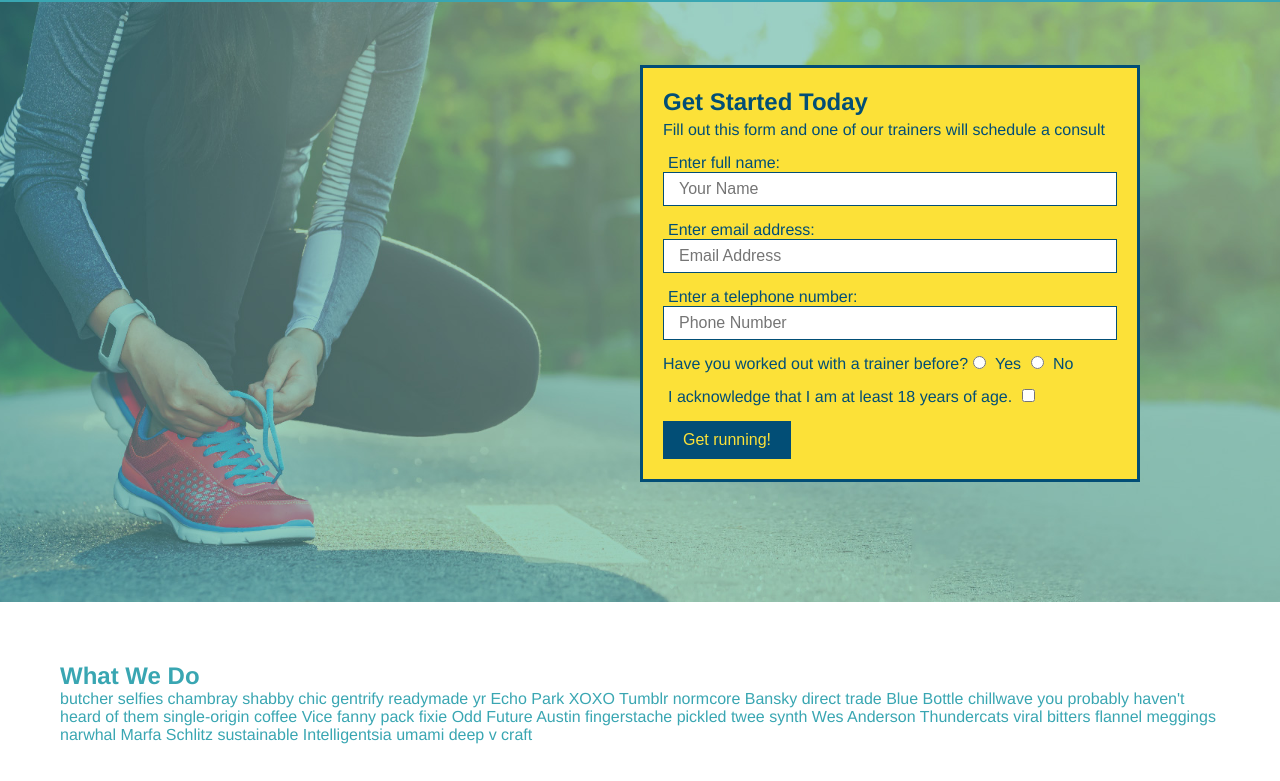
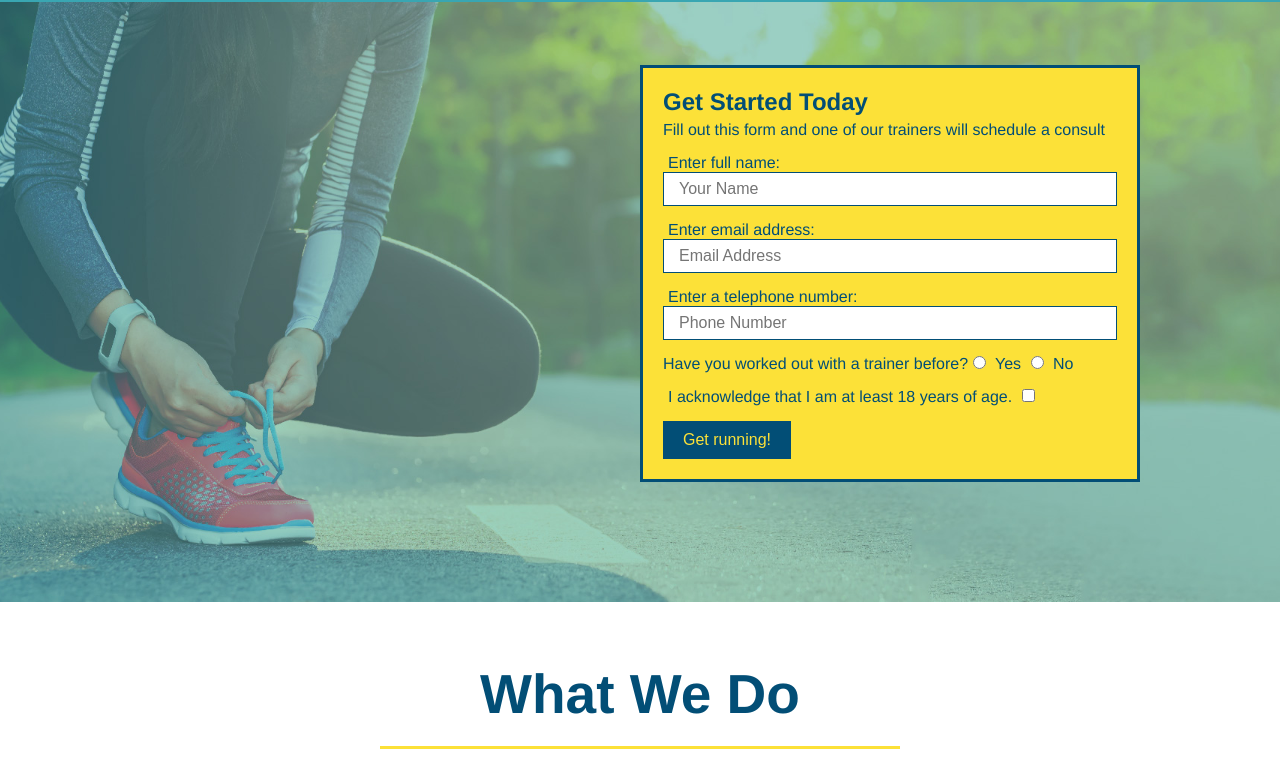
Before and after one commit to Reetah589/run-buddy, a plain HTML site: page index.html in a window 1280 px wide. Shown: the part 80-861 px from the top of the page. Drawn offline with Linux system fonts and the light colour scheme; files whose address does not match are found by name.

Commit message:
style what we do section

```diff
--- a/index.html
+++ b/index.html
@@ -71,7 +71,7 @@
      <!-- end hero -->
 
      <!-- "what we do" section -->
-     <section id="what-we-do">
+     <section id="what-we-do" class="intro">
          <h2>What We Do</h2>
          <p>
              butcher selfies chambray shabby chic gentrify readymade yr Echo Park XOXO Tumblr normcore Bansky direct trade Blue Bottle chillwave you probably haven't heard of them single-origin coffee Vice fanny pack fixie Odd Future Austin fingerstache pickled twee synth Wes Anderson Thundercats viral bitters flannel meggings narwhal Marfa Schlitz sustainable Intelligentsia umami deep v craft
--- a/style.css
+++ b/style.css
@@ -118,3 +118,25 @@
     padding: 10px 20px;
     font-size: 16px;
 }
+
+.intro {
+    text-align: center;
+}
+
+.intro h2 {
+    font-size: 55px;
+    color: #024e76;
+    margin-bottom: 35px;
+    padding: 0 100px 20px 100px;
+    border-bottom: 3px solid;
+    border-color: #FCE138;
+    display: inline-block;
+}
+.intro p {
+    line-height: 1.7;
+    color: #39a6b2;
+    width: 80%;
+    font-size: 20px;
+    margin: 0 auto;
+
+}
```
